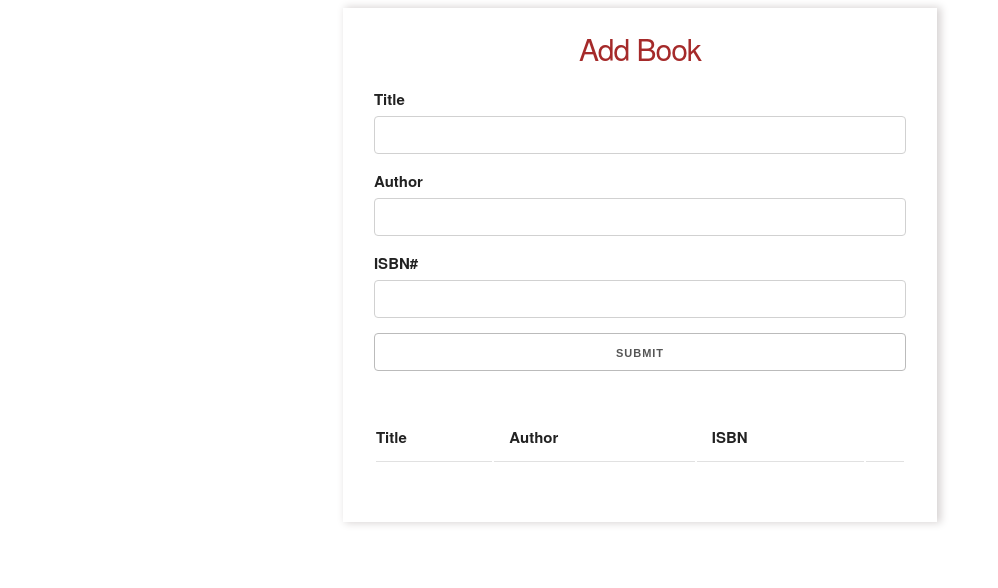
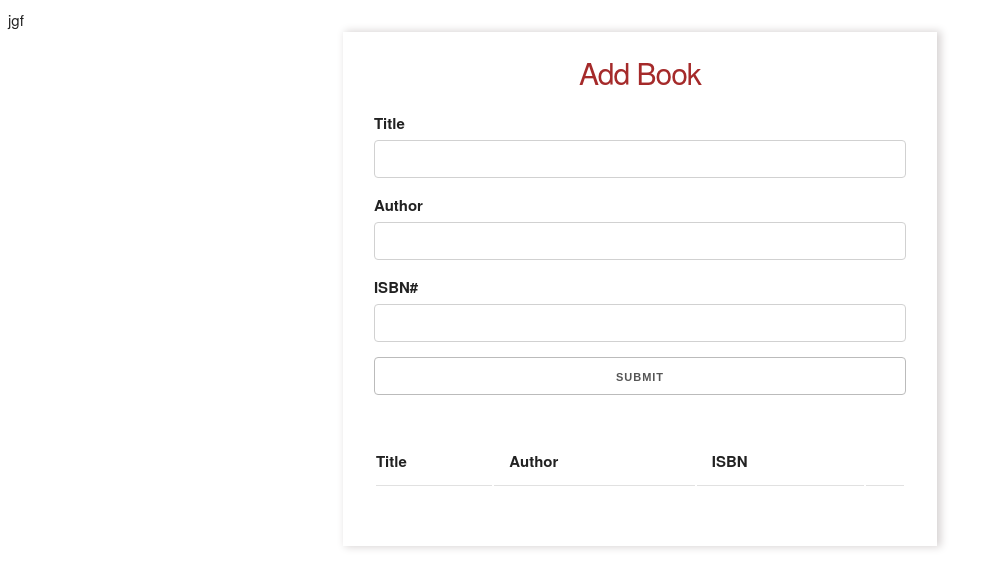
Before and after one commit to Varsine/OOP_Book_List, a plain HTML site: page index.html in a window 1280 px wide. Shown: the whole page, without its empty margins (0-998 px from the left). Drawn offline with nearby package versions, Linux system fonts and the light colour scheme.

Commit message:
add div in index.html.

```diff
--- a/index.html
+++ b/index.html
@@ -23,6 +23,7 @@
 </head>
 
 <body>
+    <div>jgf</div>
     <div class="container">
         <h1>Add Book</h1>
         <form id="book-form">
```
